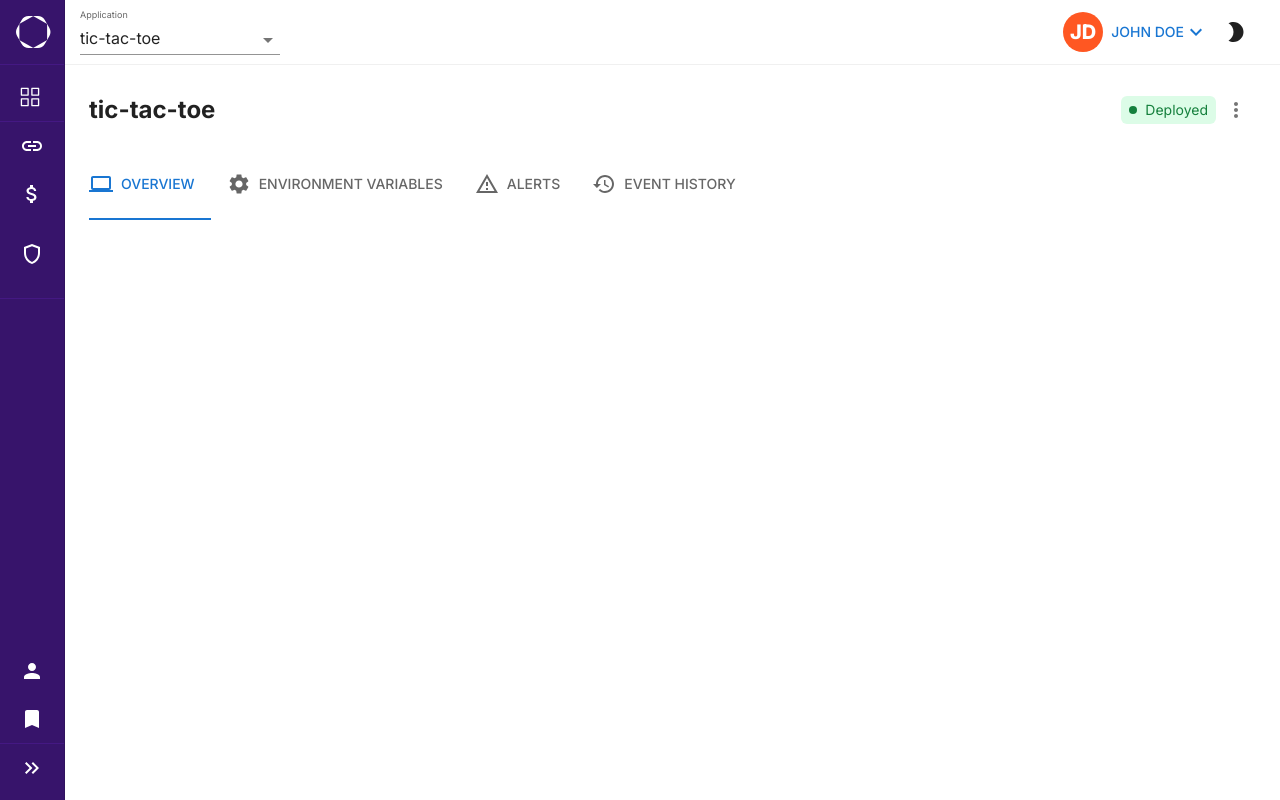
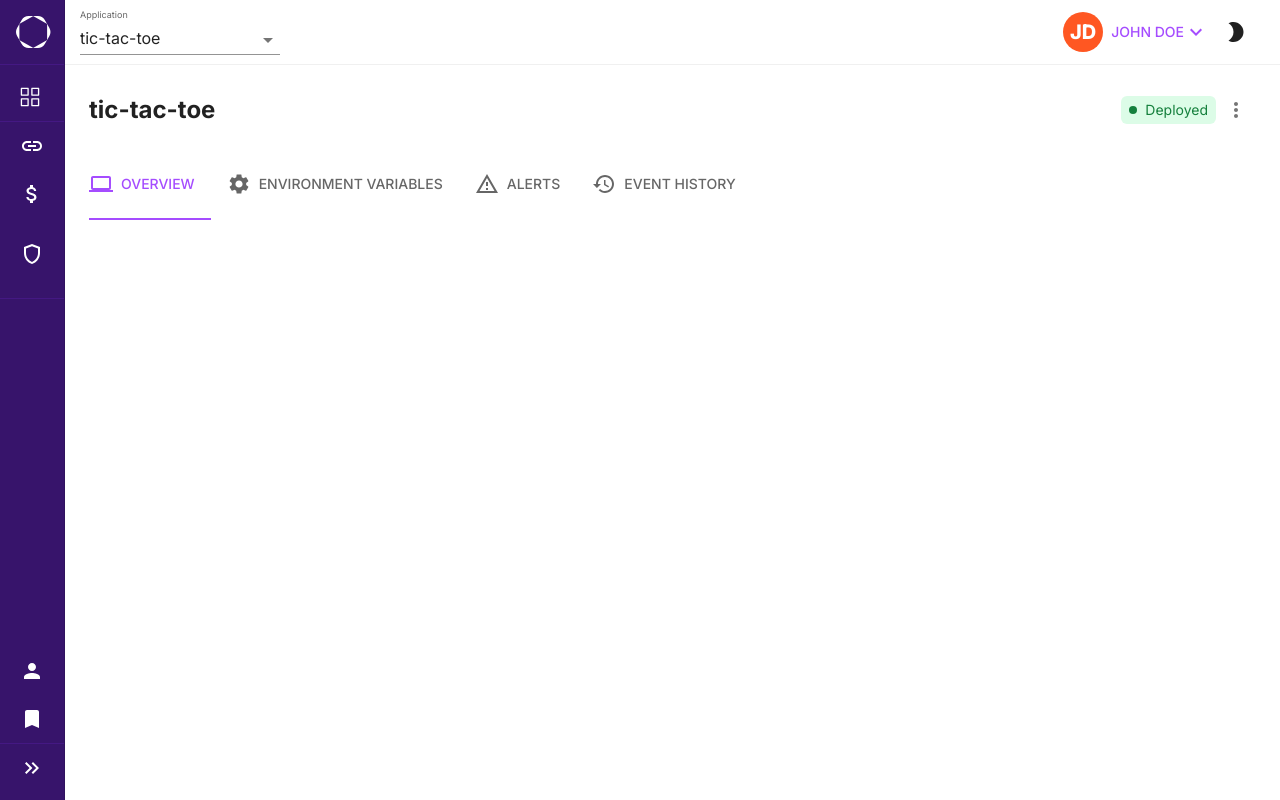
Before and after one commit to Parthvsquare/react-vite-dashboard, a React (Vite) app: page / in a window 1280 px wide. Built offline with nearby package versions, Linux system fonts and the light colour scheme.

Commit message:
refactor: updated theme primary

```diff
--- a/src/App/theme.ts
+++ b/src/App/theme.ts
@@ -5,28 +5,23 @@ import {
   getContrastRatio,
 } from "@mui/material/styles";
 
-// Augment the palette to include a violet color
-declare module "@mui/material/styles" {
-  interface Palette {
-    violet: Palette["primary"];
-  }
-
-  interface PaletteOptions {
-    violet?: PaletteOptions["primary"];
-  }
-}
-
 const violetBase = "#7F00FF";
 const violetMain = alpha(violetBase, 0.7);
 
 const customPalette: Record<"palette", PaletteOptions> = {
   palette: {
-    violet: {
+    primary: {
       main: violetMain,
       light: alpha(violetBase, 0.5),
       dark: alpha(violetBase, 0.9),
       contrastText:
         getContrastRatio(violetMain, "#fff") > 4.5 ? "#fff" : "#111",
+    },
+    secondary: {
+      main: "#f44336",
+      light: "#e57373",
+      dark: "#d32f2f",
+      contrastText: "#fff",
     },
   },
 };
```
